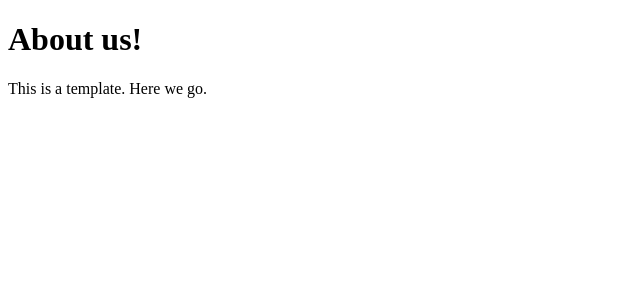
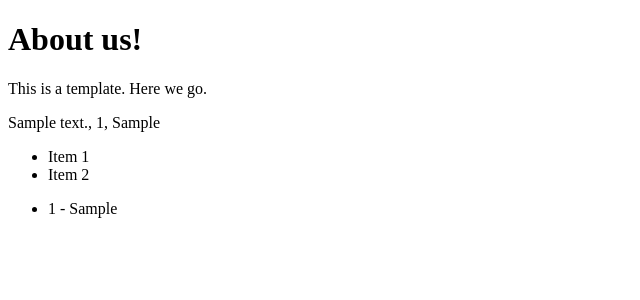
Before and after one commit to shomnathsomu/learn-django, a Django app: template src/templates/about.html in a window 1280 px wide. Shown: the part 70-370 px from the top of the page, without its empty margins (0-640 px from the left). Run offline with Django 3.2, Linux system fonts and the light colour scheme; the template is opened without the code that fills it: most values are stand-ins (such as "Sample title", 1, 10 or a date in 2020).

Commit message:
rendering context in a Template

```diff
--- a/src/templates/about.html
+++ b/src/templates/about.html
@@ -3,4 +3,19 @@
 {% block content %}
 	<h1>About us!</h1>
 	<p>This is a template. Here we go.</p>
+
+	<p>
+		{{my_text}}, {{my_number}}, {{my_array}}
+	</p>
+
+	<ul>
+		<li>Item 1</li>
+		<li>Item 2</li>
+	</ul>
+
+	<ul>
+		{% for my_sub_item in my_array %}
+			<li>{{forloop.counter}} - {{my_sub_item}}</li>
+		{% endfor %}
+	</ul>
 {% endblock %}
```
